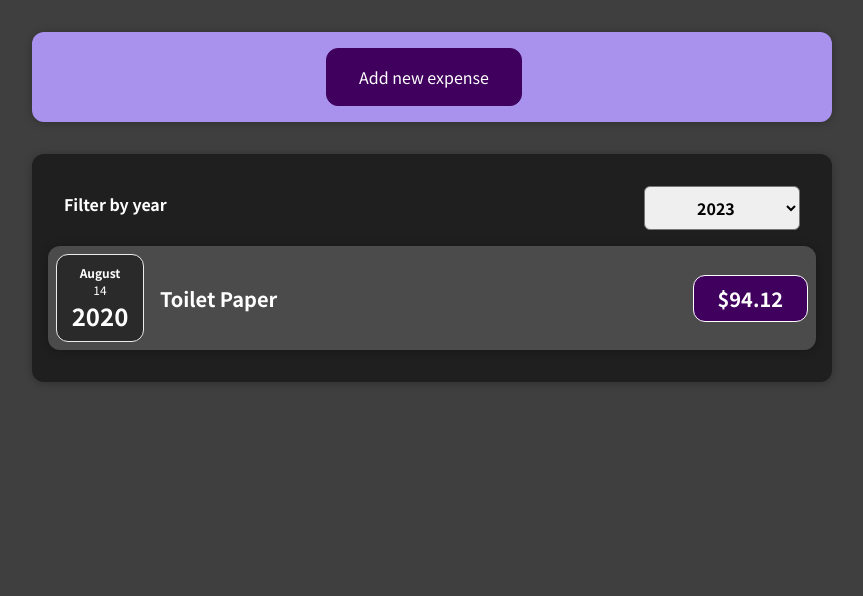
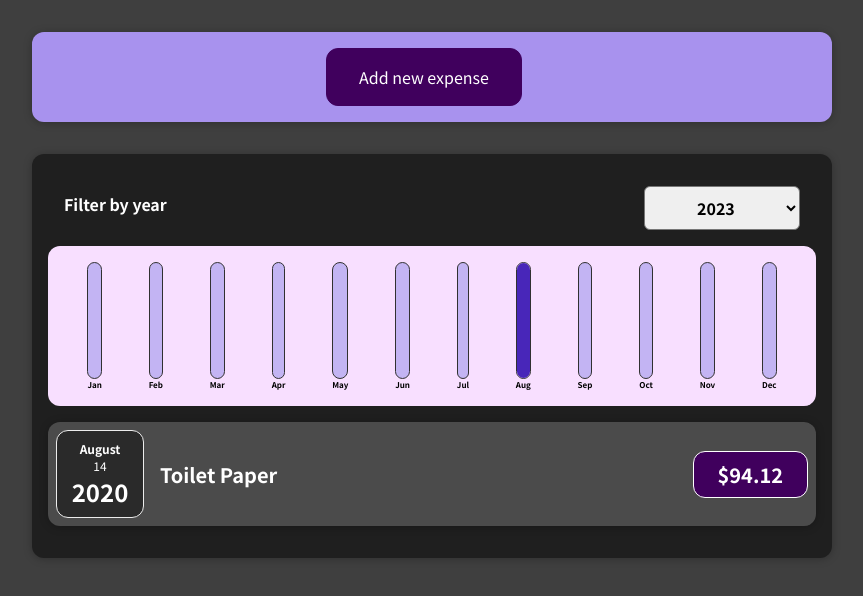
Before and after one commit to calher99/expense-tracker-react, a React (Create React App) app: page / in a window 1280 px wide. Shown: the top 596 px of the page, without its empty margins (208-1071 px from the left). Built offline with nearby package versions, Linux system fonts and the light colour scheme.

Commit message:
add modules Chart, ChartBar and ExpensesChart to display expense by month

```diff
--- /dev/null
+++ b/src/components/Chart/Chart.css
@@ -0,0 +1,9 @@
+.chart {
+    padding: 1rem;
+    border-radius: 12px;
+    background-color: #f8dfff;
+    text-align: center;
+    display: flex;
+    justify-content: space-around;
+    height: 10rem;
+}
--- /dev/null
+++ b/src/components/Chart/Chart.js
@@ -0,0 +1,27 @@
+import './Chart.css'
+
+import ChartBar from './ChartBar';
+
+const Chart = props => {
+    // First we get an array with the value of each month espense
+    const dataPointValues = props.dataPoints.map(dataPoint => dataPoint.value)
+    // With max method we get the maximun datapoint. Max method only accepts separate numbers not array
+    // so we separate them with the spread operator
+    const totalMaximun = Math.max(...dataPointValues)
+    return (
+        <div className='chart'>
+            {props.dataPoints.map(datapoint => {
+                return(
+                    <ChartBar
+                        key={datapoint.label}
+                        value={datapoint.value}
+                        maxVal={totalMaximun}
+                        label={datapoint.label}/>
+                )
+            })}
+        </div>
+    );
+
+}
+
+export default Chart;
--- /dev/null
+++ b/src/components/Chart/ChartBar.css
@@ -0,0 +1,30 @@
+.chart-bar {
+    height: 100%;
+    display: flex;
+    flex-direction: column;
+    align-items: center;
+}
+
+.chart-bar__inner {
+    height: 100%;
+    width: 100%;
+    border: 1px solid #313131;
+    border-radius: 12px;
+    background-color: #c3b4f3;
+    overflow: hidden;
+    display: flex;
+    flex-direction: column;
+    justify-content: flex-end;
+}
+
+.chart-bar__fill {
+    background-color: #4826b9;
+    width: 100%;
+    transition: all 0.3s ease-out;
+}
+
+.chart-bar__label {
+    font-weight: bold;
+    font-size: 0.5rem;
+    text-align: center;
+}
--- /dev/null
+++ b/src/components/Chart/ChartBar.js
@@ -0,0 +1,18 @@
+import './ChartBar.css'
+const ChartBar = props => {
+    let barFillHeight ='0%'
+
+    if(props.maxVal > 0){
+        barFillHeight= Math.round((props.value/props.maxVal)*100) + '%';
+    }
+    return (
+        <div className='chart-bar'>
+            <div className='chart-bar__inner'>
+                <div className='chart-bar__fill' style ={{ height: barFillHeight}}></div>
+            </div>
+            <div className='chart-bar__label'>{props.label}</div>
+        </div>
+    );
+}
+
+export default ChartBar;
--- a/src/components/Expenses/Expenses.js
+++ b/src/components/Expenses/Expenses.js
@@ -4,6 +4,8 @@
 import ExpensesFilter from './ExpensesFilter';
 import { useState } from 'react';
 import ExpensesList from './ExpensesList';
+import ExpensesChart from './ExpensesChart'
+
 
 const Expenses = (props) => {
 
@@ -21,6 +23,7 @@
             <ExpensesFilter
             selected={selectedYear}
             onExpensesFilterChange={expensesFilterChangeHandler} />
+            <ExpensesChart itemsFiltered = {itemsFiltered }/>
             <ExpensesList itemsFiltered={itemsFiltered}/>
         </Card>
     );
--- /dev/null
+++ b/src/components/Expenses/ExpensesChart.js
@@ -0,0 +1,28 @@
+import Chart from "../Chart/Chart"
+
+const ExpensesChart = props => {
+// As props we pass => itemsFiltered array of expenses > {id,title,amount,date}
+    let chartDataPoints = [
+        { label: 'Jan', value: 0 },
+        { label: 'Feb', value: 0 },
+        { label: 'Mar', value: 0 },
+        { label: 'Apr', value: 0 },
+        { label: 'May', value: 0 },
+        { label: 'Jun', value: 0 },
+        { label: 'Jul', value: 0 },
+        { label: 'Aug', value: 0 },
+        { label: 'Sep', value: 0 },
+        { label: 'Oct', value: 0 },
+        { label: 'Nov', value: 0 },
+        { label: 'Dec', value: 0 },
+    ];
+    props.itemsFiltered.forEach(item => {
+        const itemMonth = item.date.getMonth();
+        chartDataPoints[itemMonth].value += item.amount;
+    });
+    return (
+        <Chart dataPoints = {chartDataPoints}/>
+    );
+}
+
+export default ExpensesChart
```
